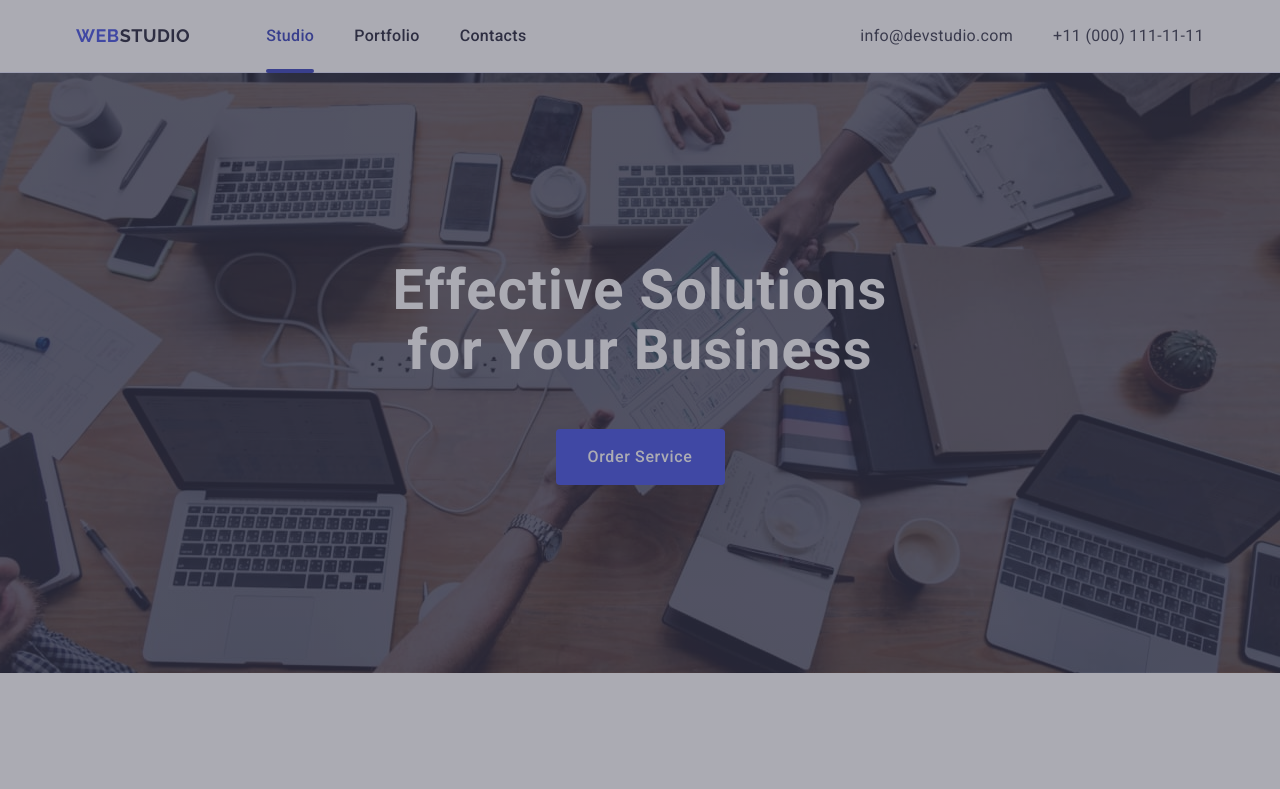
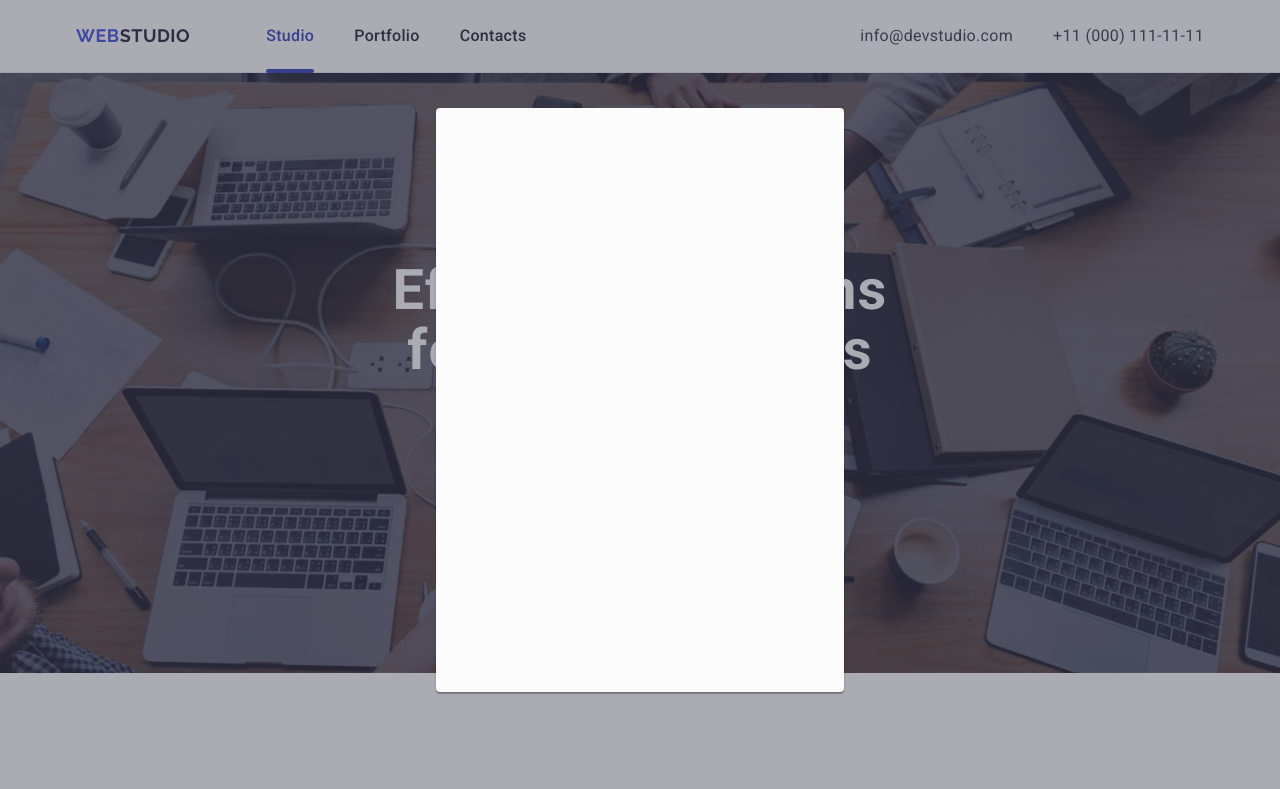
Before and after one commit to Bogdan453632/homework-05-05, a plain HTML site: page index.html in a window 1280 px wide. Shown: the top 789 px of the page. Drawn offline with nearby package versions, Linux system fonts and the light colour scheme.

Commit message:
Update styles.css

```diff
--- a/css/styles.css
+++ b/css/styles.css
@@ -516,3 +516,15 @@ img {
     background-color: rgba(46, 47, 66, 0.4);
     transition: opacity 250ms cubic-bezier(0.4, 0, 0.2, 1), visibility 250ms cubic-bezier(0.4, 0, 0.2, 1);
 }
+.modal {
+    position: absolute;
+    top: 50%;
+    left: 50%;
+    transform: translate(-50%, -50%);
+    width: 408px;
+    min-height: 584px;
+    background: #fcfcfc;
+    box-shadow: 0px 1px 1px rgba(0, 0, 0, 0.14), 0px 1px 3px rgba(0, 0, 0, 0.12), 0px 2px 1px rgba(0, 0, 0, 0.2);
+    border-radius: 4px;
+    transition: transform 250ms cubic-bezier(0.4, 0, 0.2, 1);
+}
```
